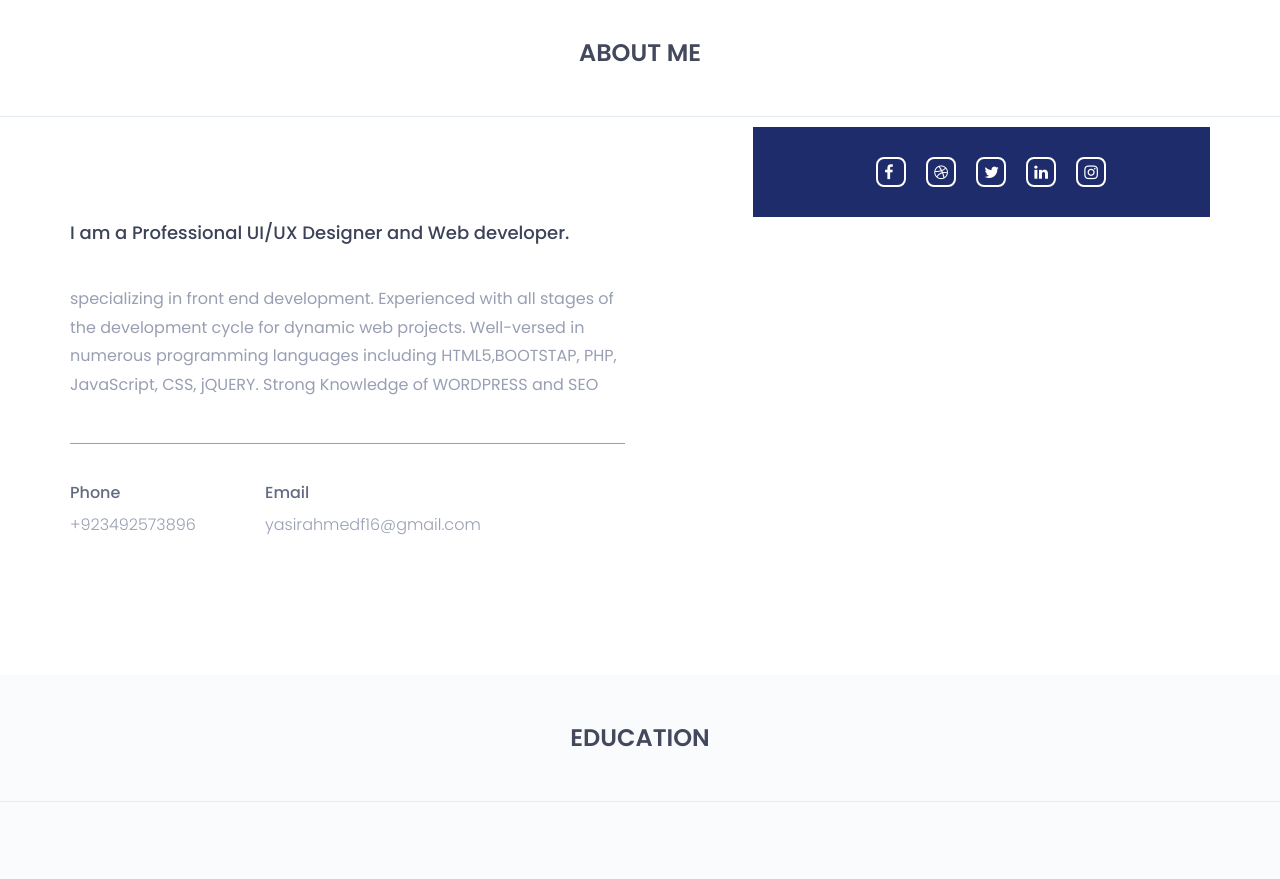
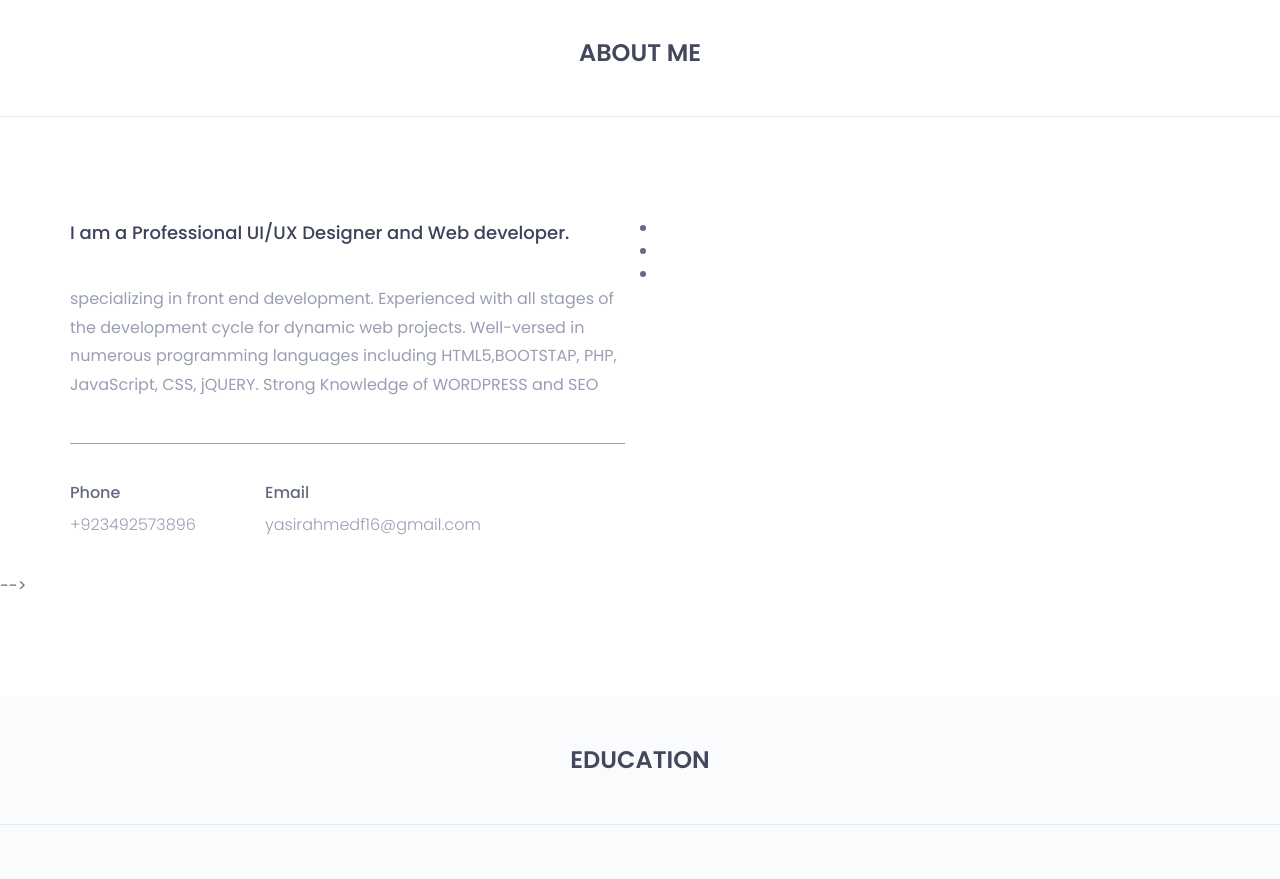
Before and after one commit to yasir29a/Webiste-Portfolio, a plain HTML site: page index.html in a window 1280 px wide. Shown: the part 900-1779 px from the top of the page. Drawn offline with nearby package versions, Linux system fonts and the light colour scheme.

Commit message:
comment picture section

```diff
--- a/index.html
+++ b/index.html
@@ -152,46 +152,46 @@
 								</div>
 							</div>
 						</div>
-						<div class="col-sm-offset-1 col-sm-5">
+						 <!-- <div class="col-sm-offset-1 col-sm-5">
 							<div class="single-about-img">
 								<!-- <img src="assets/images/about/profile_image.jpg" alt="profile_image"> -->
-								<div class="about-list-icon">
-									<ul>
-										<li>
-											<a href="#">
+								<!-- <div class="about-list-icon">
+									 <ul>
+										<li> -->
+											<!-- <a href="#">
 												<i  class="fa fa-facebook" aria-hidden="true"></i>
-											</a>
-										</li><!-- / li -->
-										<li>
+											</a> -->
+										<!-- </li>/ li -->
+										<!-- <li>
 											<a href="#">
 												<i  class="fa fa-dribbble" aria-hidden="true"></i>
-											</a>
+											</a> -->
+
+										<!-- </li> / li -->
+										<li>
+											<!-- <a href="#">
+												<i  class="fa fa-twitter" aria-hidden="true"></i>
+											</a> -->
 
 										</li><!-- / li -->
 										<li>
-											<a href="#">
-												<i  class="fa fa-twitter" aria-hidden="true"></i>
-											</a>
-
+											<!-- <a href="#">
+												<i  class="fa fa-linkedin" aria-hidden="true"></i>
+											</a> -->
 										</li><!-- / li -->
 										<li>
-											<a href="#">
-												<i  class="fa fa-linkedin" aria-hidden="true"></i>
-											</a>
-										</li><!-- / li -->
-										<li>
-											<a href="#">
+											<!-- <a href="#">
 												<i  class="fa fa-instagram" aria-hidden="true"></i>
-											</a>
+											</a> -->
 										</li><!-- / li -->
 
 
-									</ul><!-- / ul -->
-								</div><!-- /.about-list-icon -->
+									</ul>
+								</div>
 
 							</div>
 
-						</div>
+						</div>  -->
 					</div>
 				</div>
 			</div>
```
